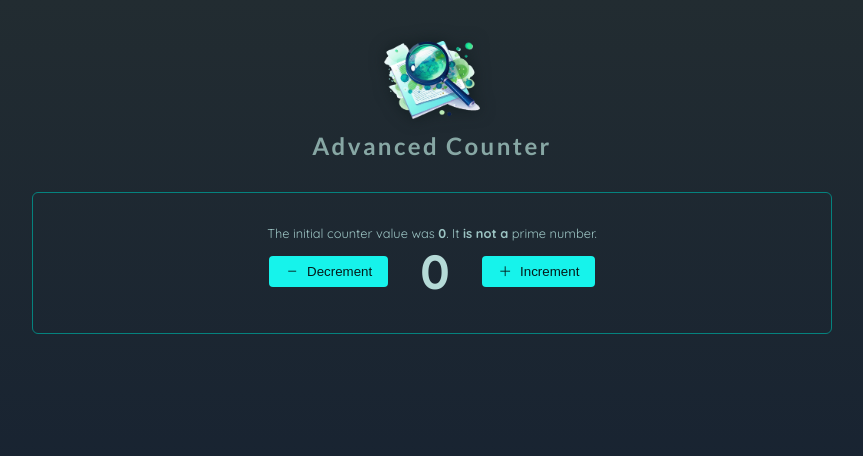
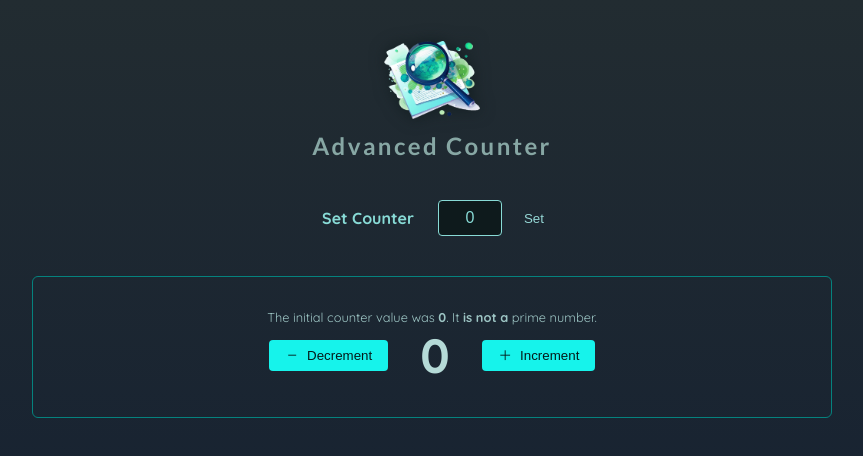
Before and after one commit to yeabsira-mesfin/AdvancedCounter, a React (Vite) app: page / in a window 1280 px wide. Shown: the top 456 px of the page, without its empty margins (208-1071 px from the left). Built offline with nearby package versions, Linux system fonts and the light colour scheme.

Commit message:
Cofigure Counter

```diff
--- a/src/App.jsx
+++ b/src/App.jsx
@@ -3,27 +3,21 @@
 import Counter from './components/Counter/Counter.jsx';
 import Header from './components/Header.jsx';
 import { log } from './log.js';
+import ConfigureCounter from './components/ConfigureCounter.jsx';
 
 function App() {
   log('<App /> rendered');
-
-  const [enteredNumber, setEnteredNumber] = useState(0);
   const [chosenCount, setChosenCount] = useState(0);
 
-  function handleChange(event) {
-    setEnteredNumber(+event.target.value);
-  }
-
-  function handleSetClick() {
-    setChosenCount(enteredNumber);
-    setEnteredNumber(0);
-  }
+   function handleSetCount(newCount){
+    setChosenCount(newCount)
+   }
 
   return (
     <>
       <Header />
       <main>
-
+        <ConfigureCounter onSet={handleSetCount}/>
         <Counter initialCount={chosenCount} />
       </main>
     </>
--- a/src/components/ConfigureCounter.jsx
+++ b/src/components/ConfigureCounter.jsx
@@ -1,6 +1,16 @@
-import React from "react";
+import React,{useState} from "react";
 
-export default function ConfigureCounter() {
+export default function ConfigureCounter({onSet}) {
+    const [enteredNumber, setEnteredNumber] = useState(0);
+
+    function handleChange(event) {
+      setEnteredNumber(+event.target.value);
+    }
+
+    function handleSetClick() {
+     onSet(enteredNumber)
+      setEnteredNumber(0);
+    }
   return (
     <section id="configure-counter">
       <h2>Set Counter</h2>
```
